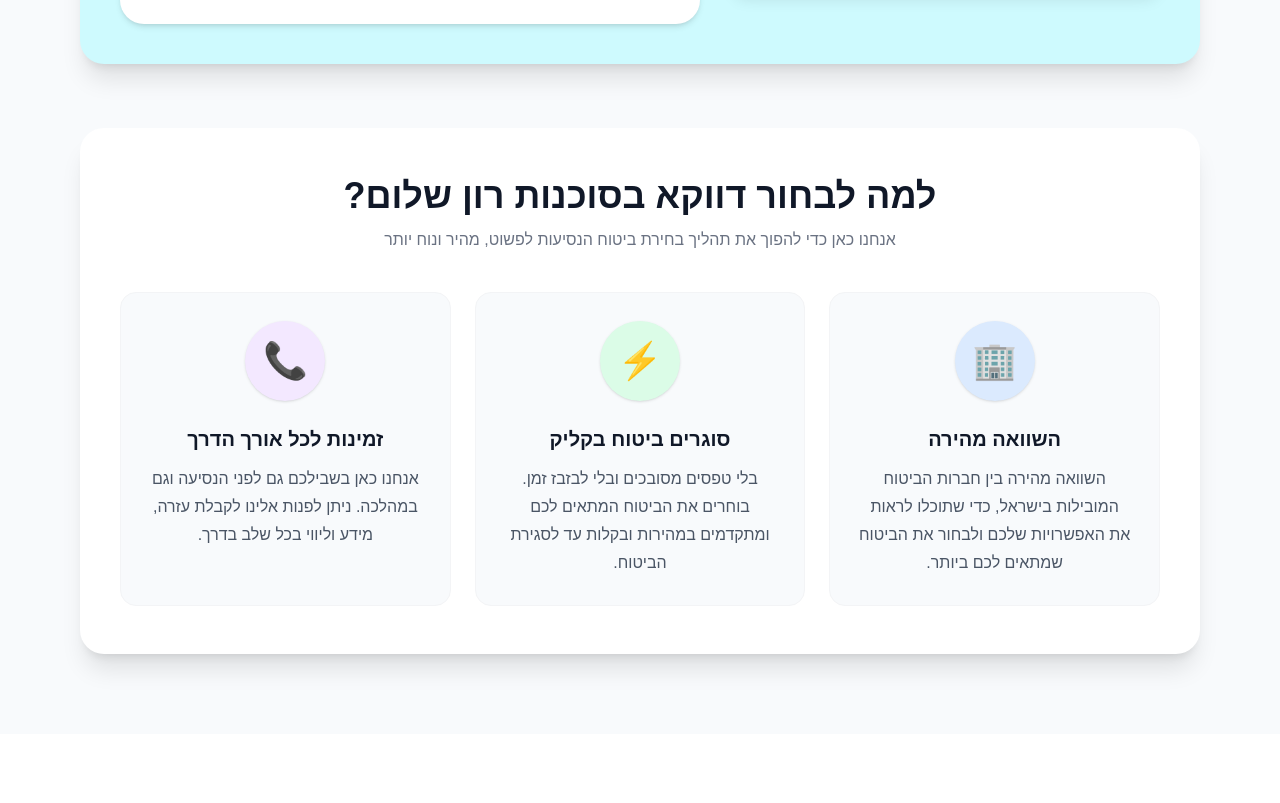
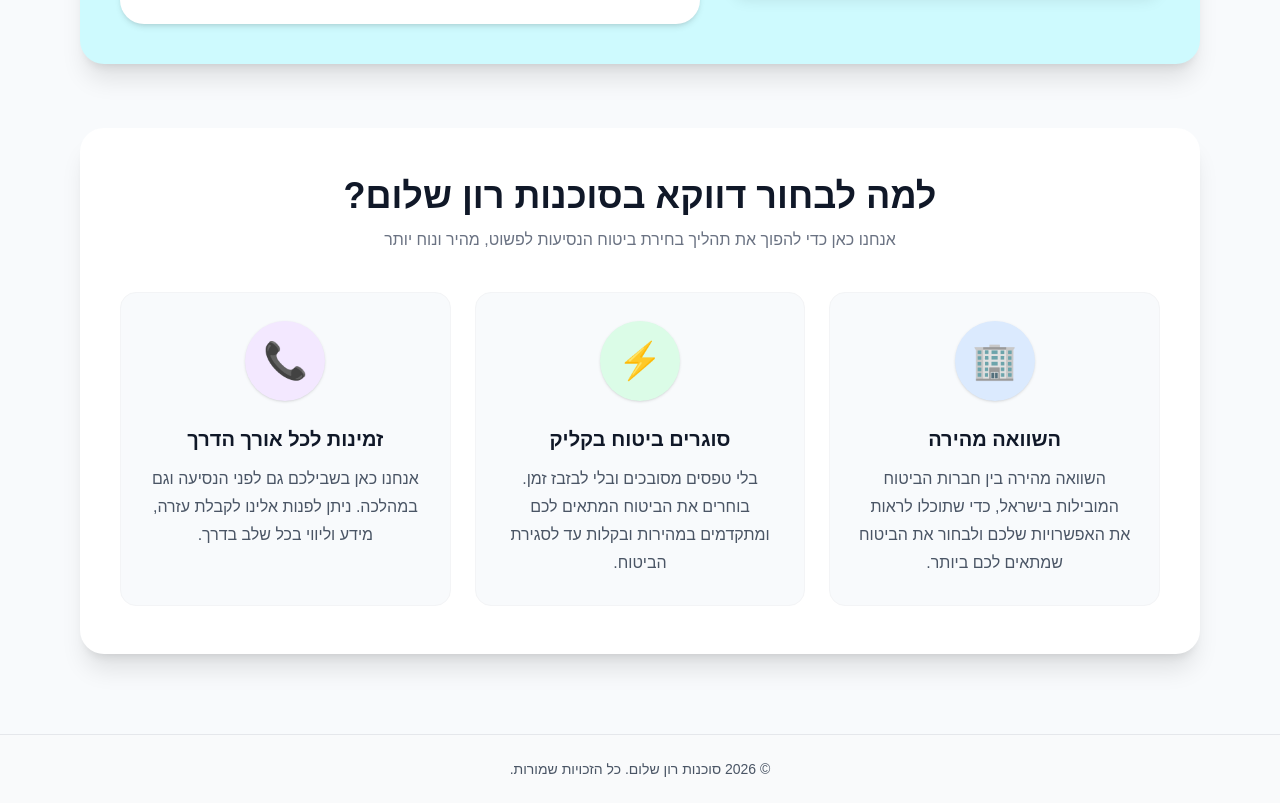
Before and after one commit to EliranTakiya/ron-shalom-travel-insurance, a Next.js app: page / in a window 1280 px wide. Shown: the part 4360-5163 px from the top of the page. Before the commit the page ends 5094 px from the top, so only its background shows below. Built offline with nearby package versions, Linux system fonts and the light colour scheme.

Commit message:
Add footer and finalize current updates

```diff
--- a/src/app/layout.tsx
+++ b/src/app/layout.tsx
@@ -2,7 +2,7 @@
 import type { Metadata } from "next";
 import { Geist, Geist_Mono, Rubik } from "next/font/google";
 import "./globals.css";
-
+import Footer from "@/components/Footer";
 import Header from "@/components/Header";
 import AccessibilityButton from "@/components/AccessibilityButton";
 
@@ -66,7 +66,10 @@ export default function RootLayout({
         >
             <body className={`${rubik.variable} min-h-full flex flex-col`}>
                 <Header />
-                {children}
+                <main className="flex-1">
+                    {children}
+                </main>
+                <Footer />
                 <AccessibilityButton />
             </body>
         </html>
--- /dev/null
+++ b/src/components/Footer.tsx
@@ -0,0 +1,15 @@
+
+export default function Footer() {
+  return (
+    <footer
+      dir="rtl"
+      className="border-t border-gray-200 bg-gray-50"
+    >
+      <div className="mx-auto max-w-6xl px-4 py-6 text-center">
+        <p className="text-sm font-medium text-gray-600">
+          © {new Date().getFullYear()} סוכנות רון שלום. כל הזכויות שמורות.
+        </p>
+      </div>
+    </footer>
+  );
+}
```
